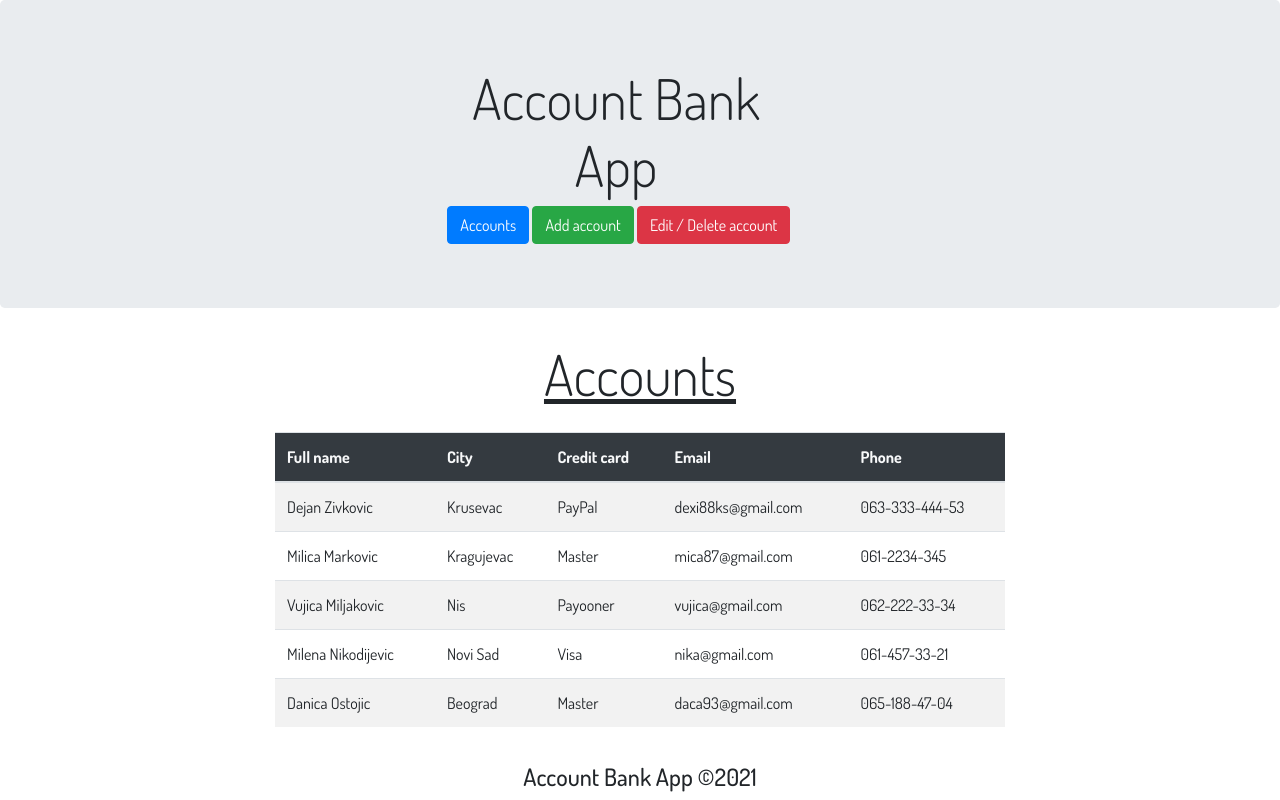
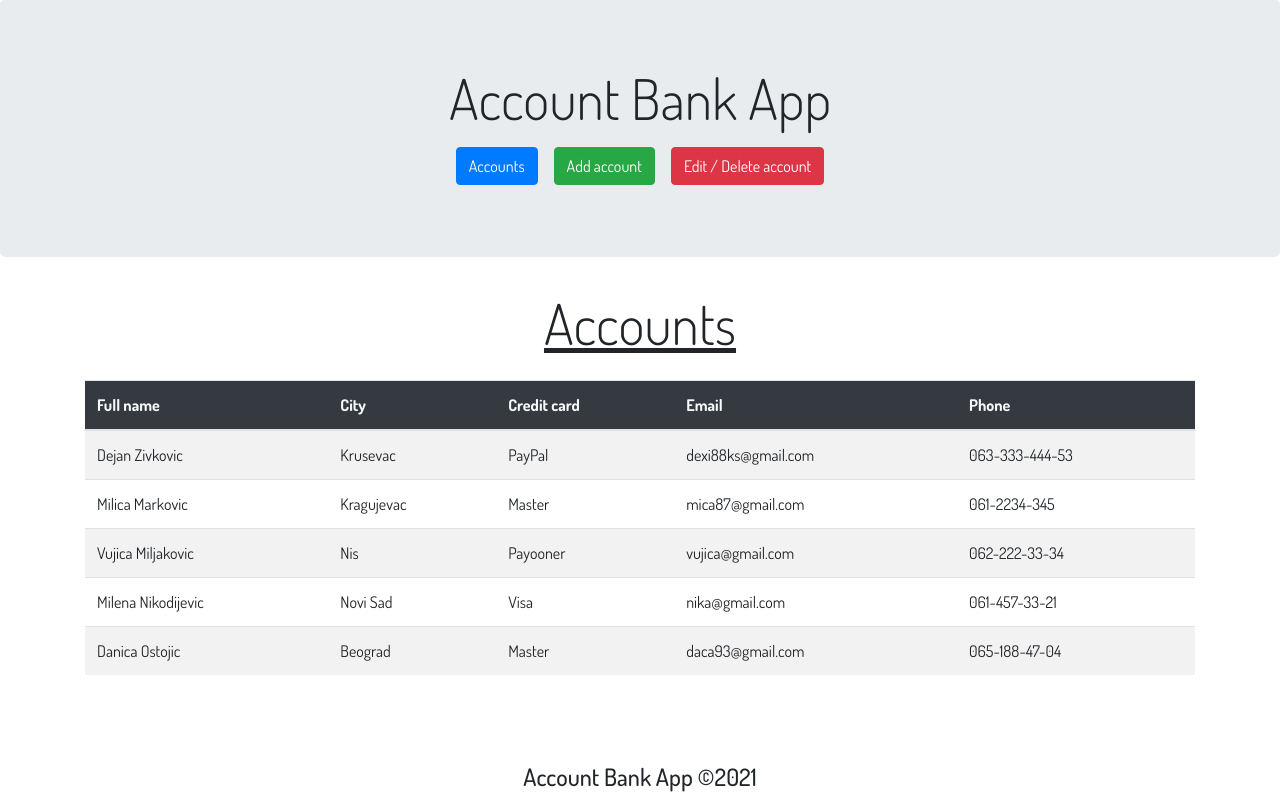
Before and after one commit to filipjt88/SPA-JavaScript, a plain HTML site: page index.html in a window 1280 px wide. Drawn offline with nearby package versions, Linux system fonts and the light colour scheme.

Commit message:
Update index.html

```diff
--- a/index.html
+++ b/index.html
@@ -12,18 +12,20 @@
 <body>
     <!-- Single page application -->
     <div class="jumbotron container-fluid">
-        <div class="row">
-            <div class="col-md-4 offset-4">
-            <h4 class="display-4 text-center mr-5">Account Bank App</h4>
-                <button id="accountsBtn" class="btn btn-primary">Accounts</button>
-                <button id="addAccountBtn" class="btn btn-success">Add account</button>
-                <button id="editDeleteBtn" class="btn btn-danger">Edit / Delete account</button>
+        <div class="row d-flex justify-content-center align-items-center">
+            <h4 class="display-4">Account Bank App</h4>
+            <div class="col-md-10 d-flex justify-content-center">
+                <button id="accountsBtn" class="btn btn-primary m-2">Accounts</button>
+                <button id="addAccountBtn" class="btn btn-success m-2">Add account</button>
+                <button id="editDeleteBtn" class="btn btn-danger m-2">Edit / Delete account</button>
             </div>
         </div>
     </div>
+
+
     <div class="container">
         <div id="accountsView" class="row">
-            <div class="col-md-8 offset-2">
+            <div class="col-md-12">
             <h4 class="display-4 text-center mb-4"><u>Accounts</u></h4>
             <table class="table table-striped">
                 <thead class="bg-dark text-light">
@@ -37,11 +39,11 @@
                 </thead>
                 <tbody id="accountsTable">
                     <!-- <tr>
-                        <td>Filip Jotic</td>
-                        <td>Belgrade</td>
+                        <td>Marko Markovic</td>
+                        <td>Beograd</td>
                         <td>Visa</td>
-                        <td>filip88ks@gmail.com</td>
-                        <td>066-544-44-40</td>
+                        <td>mare8@gmail.com</td>
+                        <td>063-333-41-01</td>
                     </tr> -->
                 </tbody>
             </table>
@@ -63,7 +65,7 @@
         </div>
 
         <div id="editDeleteAccountView" class="row">
-            <div class="col-md-8 offset-2">
+            <div class="col-md-12">
             <h4 class="display-4 text-center mb-4"><u>Edit / Delete account</u></h4>
             <table class="table table-striped">
                 <thead class="bg-dark text-light">
@@ -79,11 +81,11 @@
                 </thead>
                 <tbody id="editAccountsTable">
                     <!-- <tr>
-                        <td>Filip Jotic</td>
-                        <td>Belgrade</td>
+                        <td>Petar Petrovic</td>
+                        <td>Novi Sad</td>
                         <td>Visa</td>
-                        <td>filip88ks@gmail.com</td>
-                        <td>066-544-44-40</td>
+                        <td>pera@gmail.com</td>
+                        <td>062-524-14-20</td>
                     </tr> -->
                 </tbody>
             </table>
```
